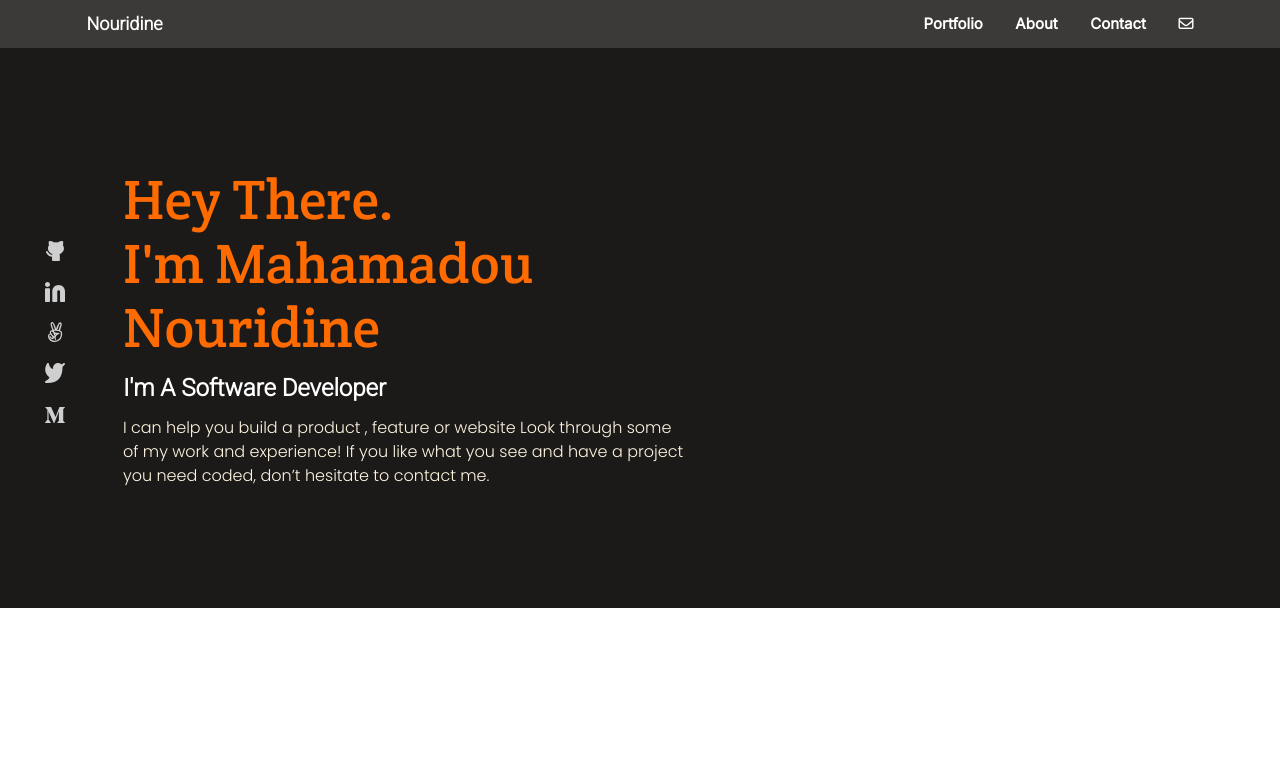
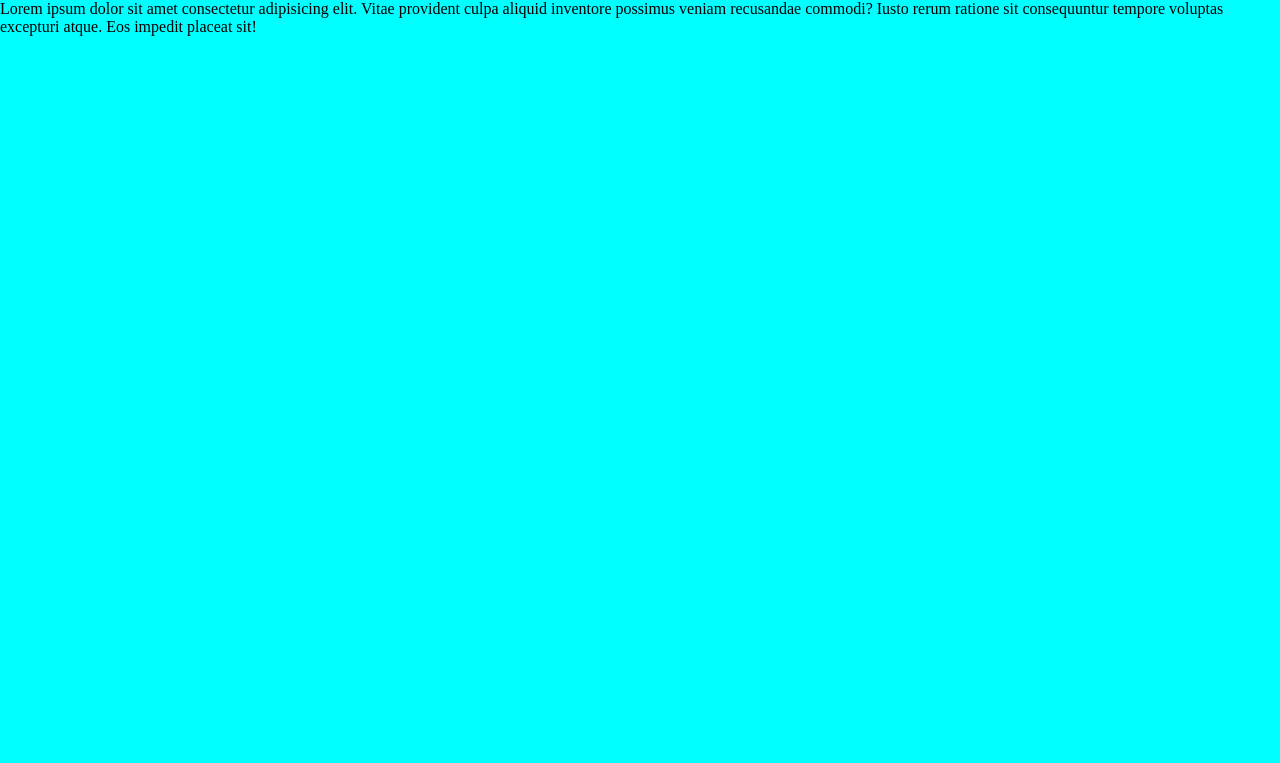
Before and after one commit to Mahamadou-Nouridine/My-Portfolio, a website: page index.html in a window 1280 px wide. Shown: the top 763 px of the page. Drawn offline with Linux system fonts and the light colour scheme.

Commit message:
Added the menu component

```diff
--- a/index.html
+++ b/index.html
@@ -28,6 +28,11 @@
             </ul>
         </nav>
     </header>
+    <div class="side-menu">
+        Lorem ipsum dolor sit amet consectetur adipisicing elit. Vitae provident culpa aliquid inventore possimus
+        veniam recusandae commodi? Iusto rerum ratione sit consequuntur tempore voluptas excepturi atque. Eos
+        impedit placeat sit!
+    </div>
     <section class="headline">
         <div>
             <h1 class="headline-title">Hey There. <br>
--- a/style.css
+++ b/style.css
@@ -4,6 +4,7 @@ body {
   display: flex;
   flex-direction: column;
   align-items: center;
+  position: relative;
 }
 
 section,
@@ -216,6 +217,15 @@ footer {
   padding: 12px 0 0 12px;
 }
 
+/* sidemenu */
+.side-menu {
+  background-color: aqua;
+  position: fixed;
+  z-index: 100;
+  width: 100%;
+  height: 100vh;
+}
+
 @media only screen and (min-width: 768px) {
   .links {
     display: flex;
```
Also changed, not shown: .eslintrc.json (added), .github/workflows/linters.yml, .stylelintrc.json, 1 other file. Lines whose indentation alone changed are shown as unchanged.
